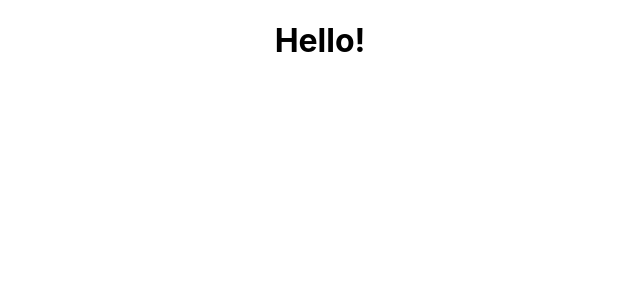
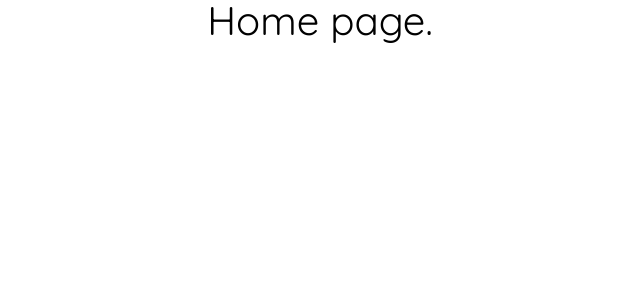
Before and after one commit to Build-Week-potluck-planner-9/front-end, a React (Create React App) app in the folder buildweek-potluck/: page / in a window 1280 px wide. Shown: the top 300 px of the page, without its empty margins (320-960 px from the left). Built offline with nearby package versions, Linux system fonts and the light colour scheme.

Commit message:
home component built just to display

```diff
--- a/buildweek-potluck/public/index.html
+++ b/buildweek-potluck/public/index.html
@@ -9,6 +9,13 @@
       name="BT potluckPlanner"
       content="Web site created using create-react-app"
     />
+
+
+    <!-- Links for google fonts -->
+    <link rel="preconnect" href="https://fonts.googleapis.com">
+    <link rel="preconnect" href="https://fonts.gstatic.com" crossorigin>
+    <link href="https://fonts.googleapis.com/css2?family=Quicksand:wght@300;400;500;600;700&display=swap" rel="stylesheet">
+
     <title>Potluck Planner</title>
   </head>
   <body>
--- a/buildweek-potluck/src/App.css
+++ b/buildweek-potluck/src/App.css
@@ -1,38 +1,43 @@
+/* http://meyerweb.com/eric/tools/css/reset/
+   v2.0 | 20110126
+   License: none (public domain)
+*/
+
+html, body, div, span, applet, object, iframe,
+h1, h2, h3, h4, h5, h6, p, blockquote, pre,
+a, abbr, acronym, address, big, cite, code,
+del, dfn, em, img, ins, kbd, q, s, samp,
+small, strike, strong, sub, sup, tt, var,
+b, u, i, center,
+dl, dt, dd, ol, ul, li,
+fieldset, form, label, legend,
+table, caption, tbody, tfoot, thead, tr, th, td,
+article, aside, canvas, details, embed,
+figure, figcaption, footer, header, hgroup,
+menu, nav, output, ruby, section, summary,
+time, mark, audio, video {
+	margin: 0;
+	padding: 0;
+	border: 0;
+	font-size: 100%;
+	font: inherit;
+	vertical-align: baseline;
+}
+/* HTML5 display-role reset for older browsers */
+article, aside, details, figcaption, figure,
+footer, header, hgroup, menu, nav, section {
+	display: block;
+}
+html {
+  font-size: 62.5%;
+}
+body {
+  line-height: 1;
+  font-size: 1rem;
+  font-family: 'Quicksand', sans-serif;
+}
+
 .App {
   text-align: center;
+  font-size: 4rem;
 }
-
-.App-logo {
-  height: 40vmin;
-  pointer-events: none;
-}
-
-@media (prefers-reduced-motion: no-preference) {
-  .App-logo {
-    animation: App-logo-spin infinite 20s linear;
-  }
-}
-
-.App-header {
-  background-color: #282c34;
-  min-height: 100vh;
-  display: flex;
-  flex-direction: column;
-  align-items: center;
-  justify-content: center;
-  font-size: calc(10px + 2vmin);
-  color: white;
-}
-
-.App-link {
-  color: #61dafb;
-}
-
-@keyframes App-logo-spin {
-  from {
-    transform: rotate(0deg);
-  }
-  to {
-    transform: rotate(360deg);
-  }
-}
--- a/buildweek-potluck/src/App.js
+++ b/buildweek-potluck/src/App.js
@@ -1,10 +1,11 @@
+import Home from './Components/Home';
+
 import './App.css';
 
 function App() {
   return (
     <div className="App">
-      <h1>Hello!
-      </h1>
+      <Home />
     </div>
   );
 }
--- /dev/null
+++ b/buildweek-potluck/src/Components/Home.js
@@ -0,0 +1,9 @@
+import React from 'react'
+
+export default function Home() {
+    return (
+        <div>
+            <h1>Home page.</h1>
+        </div>
+    )
+}
--- a/buildweek-potluck/src/index.js
+++ b/buildweek-potluck/src/index.js
@@ -4,8 +4,6 @@
 import App from './App';
 
 ReactDOM.render(
-  <React.StrictMode>
-    <App />
-  </React.StrictMode>,
+    <App />,
   document.getElementById('root')
 );
```
